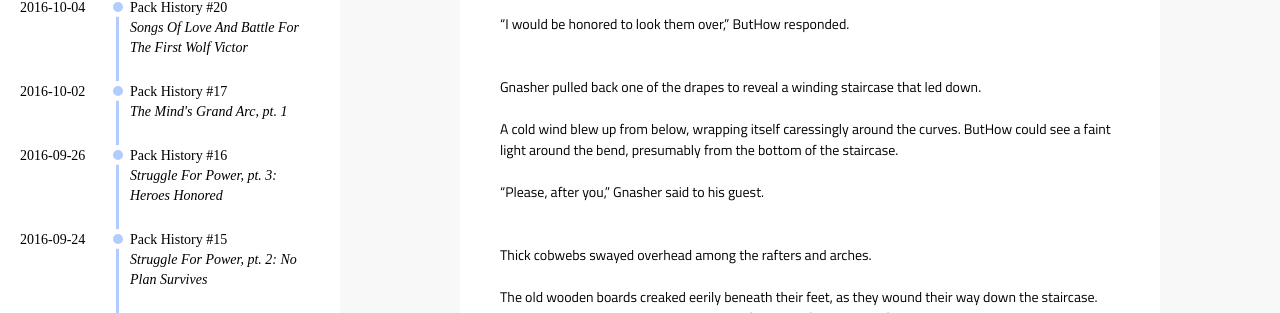
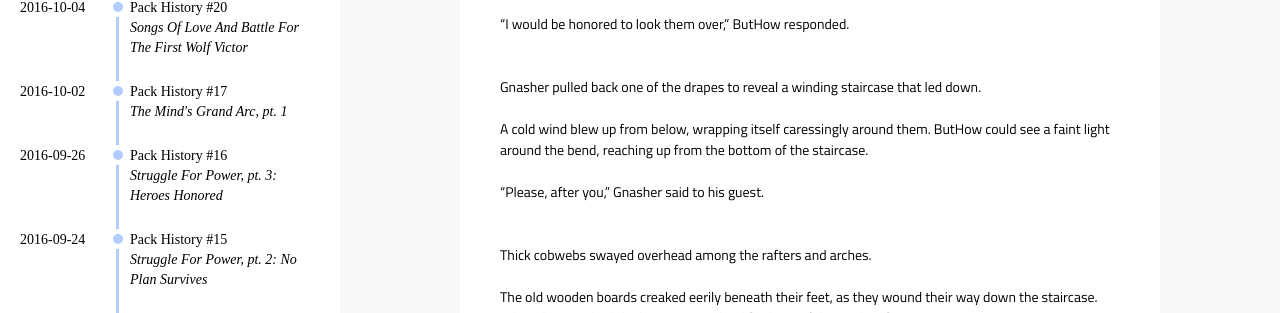
Before and after one commit to WolfpackPSS/wolfpackpss.github.io, a Jekyll site: the page built from _posts/2016-11-22-history-of-the-pack-lord-of-undead.md, in a window 1280 px wide and 900 px high, scrolled down 2420 px. Shown: the part 142-455 px from the top of the window. Built offline with Jekyll 4.4.1, drawn with Linux system fonts in a browser that asks for light colours; comment, search, counter and statistics services are not loaded.

Commit message:
pack history 22, more word changes
more and more and more

```diff
--- a/_posts/2016-11-22-history-of-the-pack-lord-of-undead.md
+++ b/_posts/2016-11-22-history-of-the-pack-lord-of-undead.md
@@ -97,7 +97,7 @@ Gnasher bowed his head thoughtfully, then stood from the table.
 
 Gnasher pulled back one of the drapes to reveal a winding staircase that led down.
 
-A cold wind blew up from below, wrapping itself caressingly around the curves. ButHow could see a faint light around the bend, presumably from the bottom of the staircase.
+A cold wind blew up from below, wrapping itself caressingly around them. ButHow could see a faint light around the bend, reaching up from the bottom of the staircase.
 
 "Please, after you," Gnasher said to his guest.
 &nbsp;
```
